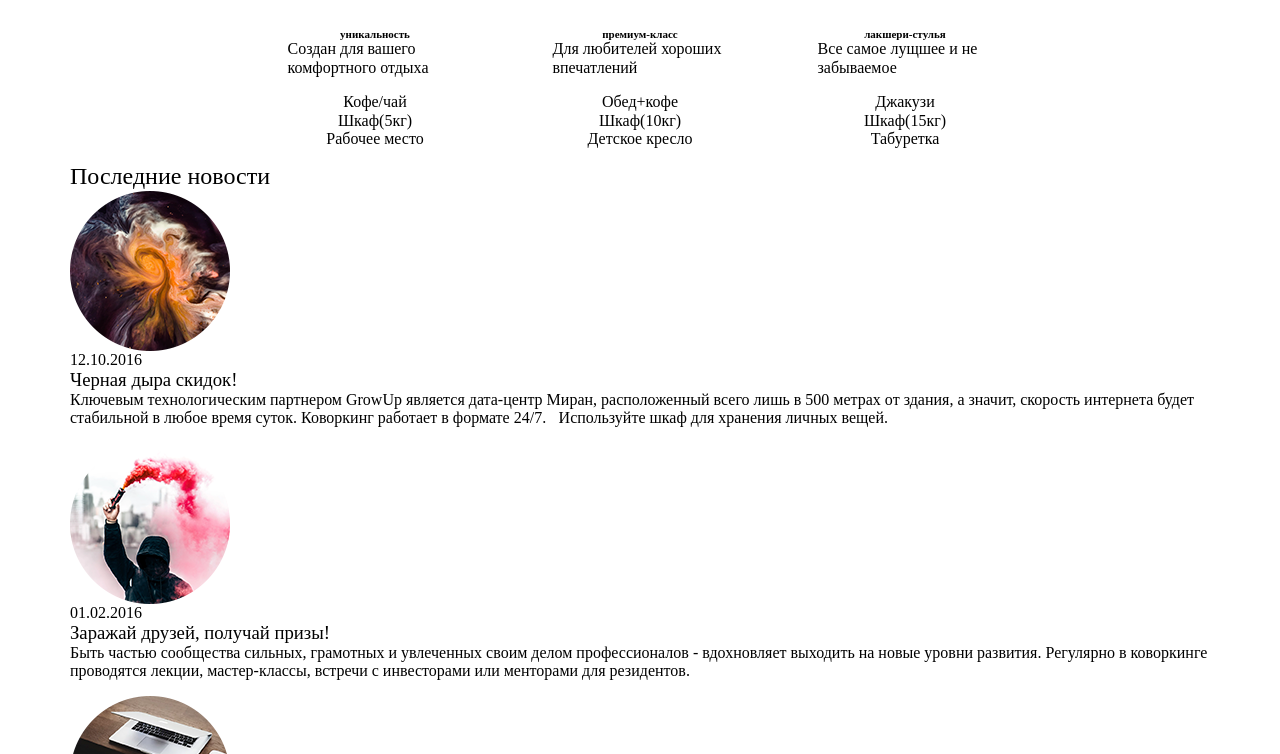
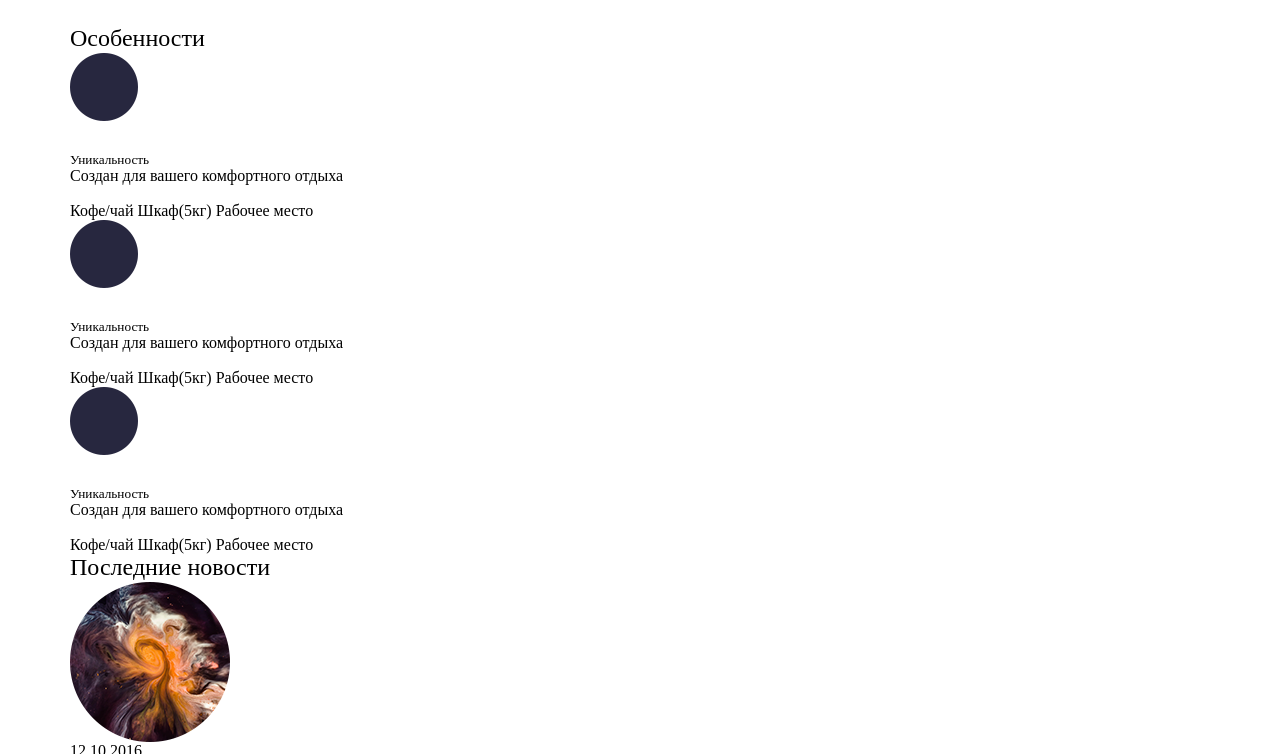
Before and after one commit to VVkretov/coworking, a plain HTML site: page index.html in a window 1280 px wide. Shown: the part 673-1427 px from the top of the page. Drawn offline with Linux system fonts and the light colour scheme; files whose address does not match are found by name.

Commit message:
тренеровка3

```diff
--- a/css/main.css
+++ b/css/main.css
@@ -298,7 +298,7 @@ img {
     margin-left: 171px;
 }
 
-.offers__list {
+/* .offers__list {
     display: flex;
     justify-content: center;
 }
@@ -333,4 +333,4 @@ img {
 .offers__title {
     font-weight: bold;
     font-size: 11px;
-}
+} */
--- a/index.html
+++ b/index.html
@@ -52,8 +52,9 @@
                     </div>
                 </nav>
                 <section class="offers">
-                    <div class="container feature">
-                        <h2 class="title">
+                    <div class="container">
+                       <div class="offers__featuree">
+                            <h2 class="offers__title">
                                 Особенности
                             </h2>
                             <ul class="offers__list">
@@ -63,19 +64,19 @@
                                         <img src="/img/flower.png" alt="" class="icons__flower">
                                     </div>
                                     <div class="offers__content">
-                                    <h6 class="offers__title">
-                                        уникальность
-                                    </h6>
+                                        <h5 class="offers__titl">
+                                            Уникальность
+                                        </h5>
                                         <p class="offers__text">
                                             Создан для вашего комфортного отдыха
                                         </p>
-                                    <a href="#" class="offers__coffe">
+                                        <a href="#" class="offers__coffee">
                                             Кофе/чай
                                         </a>
-                                    <a href="#" class="wardrobe">
+                                        <a href="#" class="offers__wardrobe">
                                             Шкаф(5кг)
                                         </a>
-                                    <a href="#" class="place">
+                                        <a href="#" class="offers__place">
                                             Рабочее место
                                         </a>
                                     </div>
@@ -86,20 +87,20 @@
                                         <img src="/img/flower.png" alt="" class="icons__flower">
                                     </div>
                                     <div class="offers__content">
-                                    <h6 class="offers__title">
-                                        премиум-класс
-                                    </h6>
+                                        <h5 class="offers__titl">
+                                            Уникальность
+                                        </h5>
                                         <p class="offers__text">
-                                        Для любителей хороших впечатлений
+                                            Создан для вашего комфортного отдыха
                                         </p>
-                                    <a href="#" class="offers__coffe">
-                                        Обед+кофе
+                                        <a href="#" class="offers__coffee">
+                                            Кофе/чай
                                         </a>
-                                    <a href="#" class="wardrobe">
-                                        Шкаф(10кг)
+                                        <a href="#" class="offers__wardrobe">
+                                            Шкаф(5кг)
                                         </a>
-                                    <a href="#" class="place">
-                                        Детское кресло
+                                        <a href="#" class="offers__place">
+                                            Рабочее место
                                         </a>
                                     </div>
                                 </li>
@@ -109,24 +110,25 @@
                                         <img src="/img/flower.png" alt="" class="icons__flower">
                                     </div>
                                     <div class="offers__content">
-                                    <h6 class="offers__title">
-                                        лакшери-стулья
-                                    </h6>
+                                        <h5 class="offers__titl">
+                                            Уникальность
+                                        </h5>
                                         <p class="offers__text">
-                                        Все самое лущшее и не забываемое
+                                            Создан для вашего комфортного отдыха
                                         </p>
-                                    <a href="#" class="offers__coffe">
-                                        Джакузи
+                                        <a href="#" class="offers__coffee">
+                                            Кофе/чай
                                         </a>
-                                    <a href="#" class="wardrobe">
-                                        Шкаф(15кг)
+                                        <a href="#" class="offers__wardrobe">
+                                            Шкаф(5кг)
                                         </a>
-                                    <a href="#" class="place">
-                                        Табуретка
+                                        <a href="#" class="offers__place">
+                                            Рабочее место
                                         </a>
                                     </div>
                                 </li>
                             </ul>
+                       </div>
                     </div>
                 </section>
                 <section class="events">
```
Lines whose indentation alone changed are shown as unchanged.
